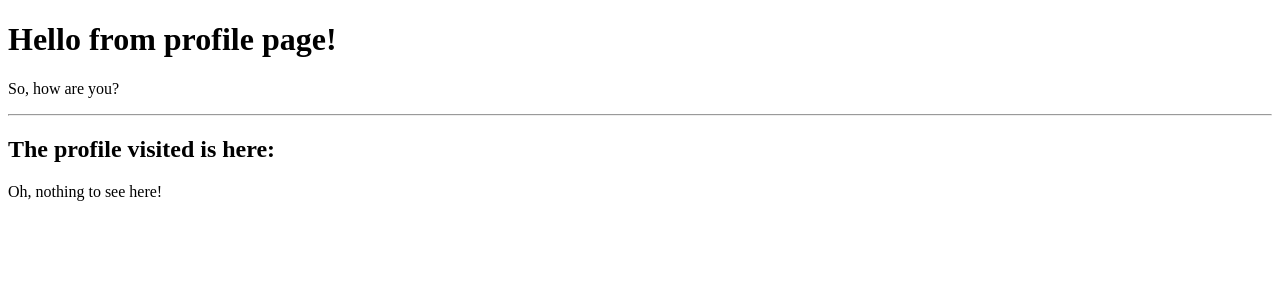
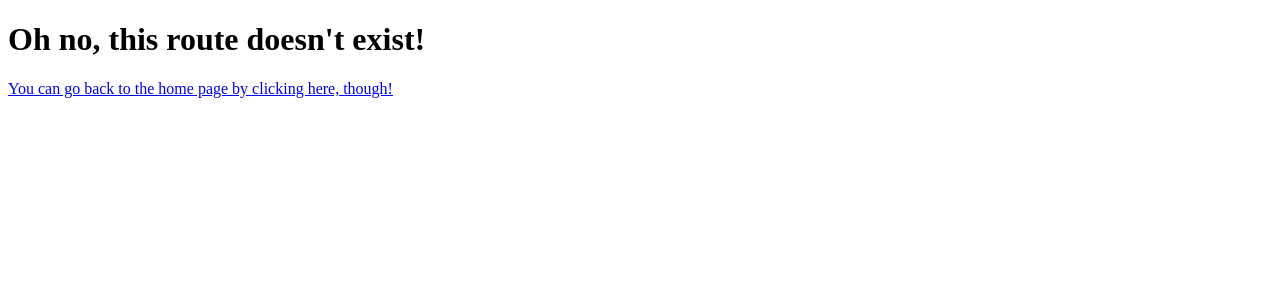
Before and after one commit to jdogcodey/react-router, a React (Vite) app: page /profile in a window 1280 px wide. Shown: the top 300 px of the page. Built offline with nearby package versions, Linux system fonts and the light colour scheme.

Commit message:
fix: Add ErrorPage following TOP lesson

```diff
--- /dev/null
+++ b/src/components/ErrorPage.jsx
@@ -0,0 +1,14 @@
+import { Link } from "react-router-dom";
+
+const ErrorPage = () => {
+  return (
+    <div>
+      <h1>Oh no, this route doesn't exist!</h1>
+      <Link to="/">
+        You can go back to the home page by clicking here, though!
+      </Link>
+    </div>
+  );
+};
+
+export default ErrorPage;
--- a/src/components/Profile.jsx
+++ b/src/components/Profile.jsx
@@ -1,13 +1,24 @@
-import { Outlet } from "react-router-dom";
+import { useParams } from "react-router-dom";
+import DefaultProfile from "./DefaultProfile";
+import Spinach from "./Spinach";
+import Popeye from "./Popeye";
 
 const Profile = () => {
+  const { name } = useParams();
+
   return (
     <div>
       <h1>Hello from profile page!</h1>
       <p>So, how are you?</p>
       <hr />
       <h2>The profile visited is here:</h2>
-      <Outlet />
+      {name === "popeye" ? (
+        <Popeye />
+      ) : name === "spinach" ? (
+        <Spinach />
+      ) : (
+        <DefaultProfile />
+      )}
     </div>
   );
 };
--- a/src/main.jsx
+++ b/src/main.jsx
@@ -3,23 +3,17 @@ import { createRoot } from "react-dom/client";
 import { createBrowserRouter, RouterProvider } from "react-router-dom";
 import App from "./App";
 import Profile from "./components/Profile";
-import Spinach from "./components/Spinach";
-import Popeye from "./components/Popeye";
-import DefaultProfile from "./components/DefaultProfile";
+import ErrorPage from "./components/ErrorPage";
 
 const router = createBrowserRouter([
   {
     path: "/",
     element: <App />,
+    errorElement: <ErrorPage />
   },
   {
-    path: "profile",
+    path: "profile/:name",
     element: <Profile />,
-    children: [
-      { index: true, element: <DefaultProfile /> },
-      { path: "spinach", element: <Spinach /> },
-      { path: "popeye", element: <Popeye /> },
-    ],
   },
 ]);
 
```
